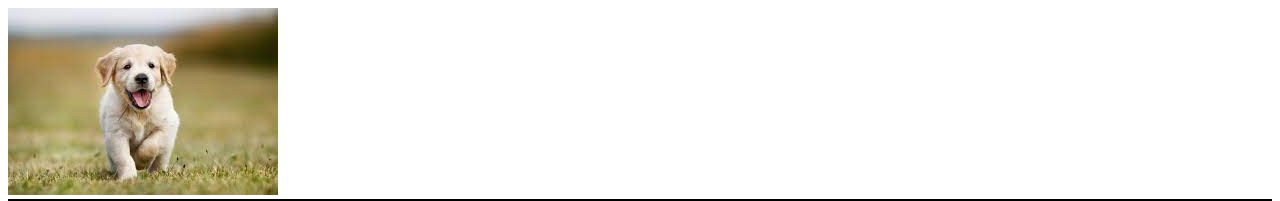
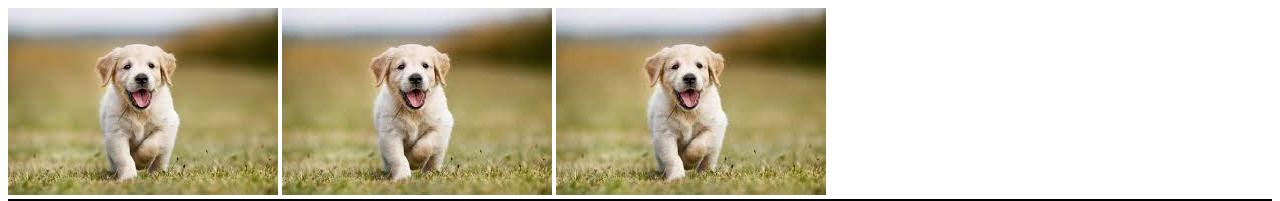
Before and after one commit to nblkmal/basic-html, a plain HTML site: page index.html in a window 1280 px wide. Shown: the top 201 px of the page. Drawn offline with Linux system fonts and the light colour scheme.

Commit message:
add 2 puppy

```diff
--- a/index.html
+++ b/index.html
@@ -14,6 +14,8 @@
         </script>
     </head>
     <body>
+        <img src="./puppy.jpeg" alt="">
+        <img src="./puppy.jpeg" alt="">
         <img src="./puppy.jpeg" alt="">
 
         <div class="container">
```
